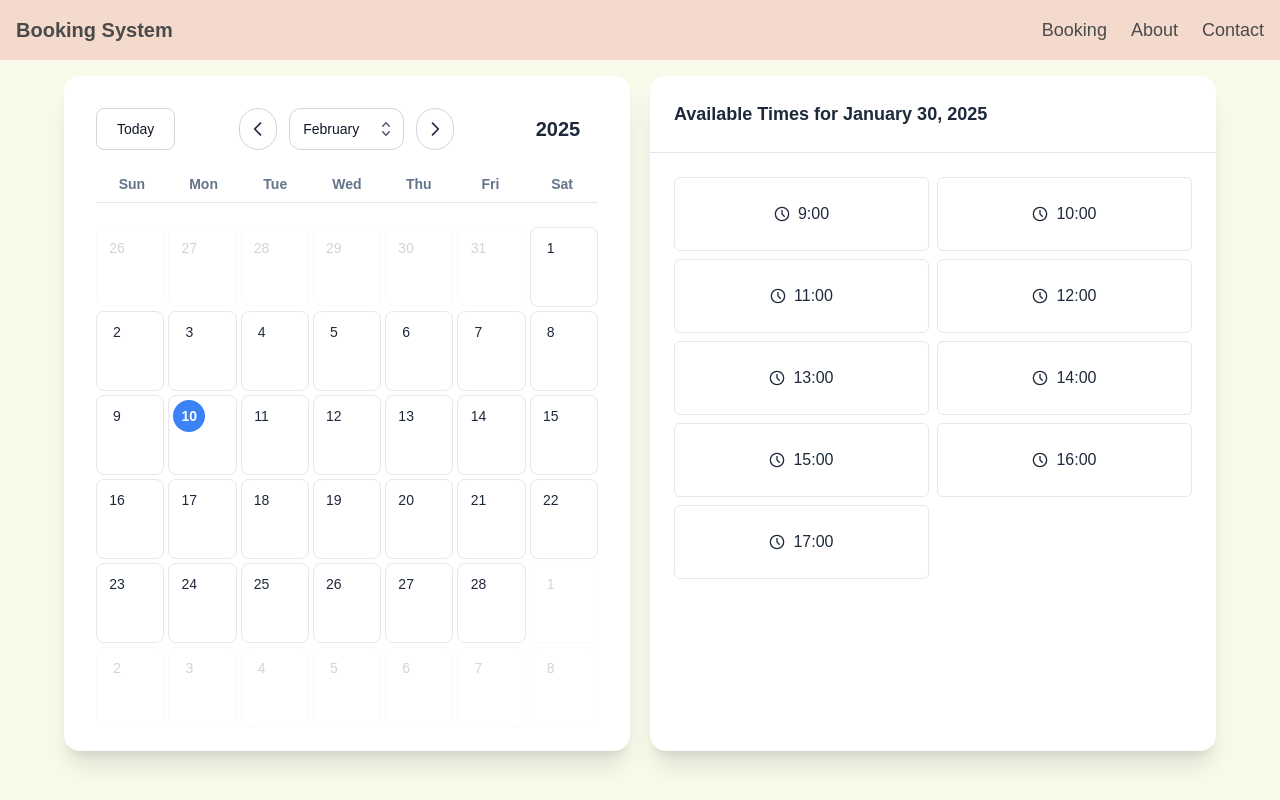
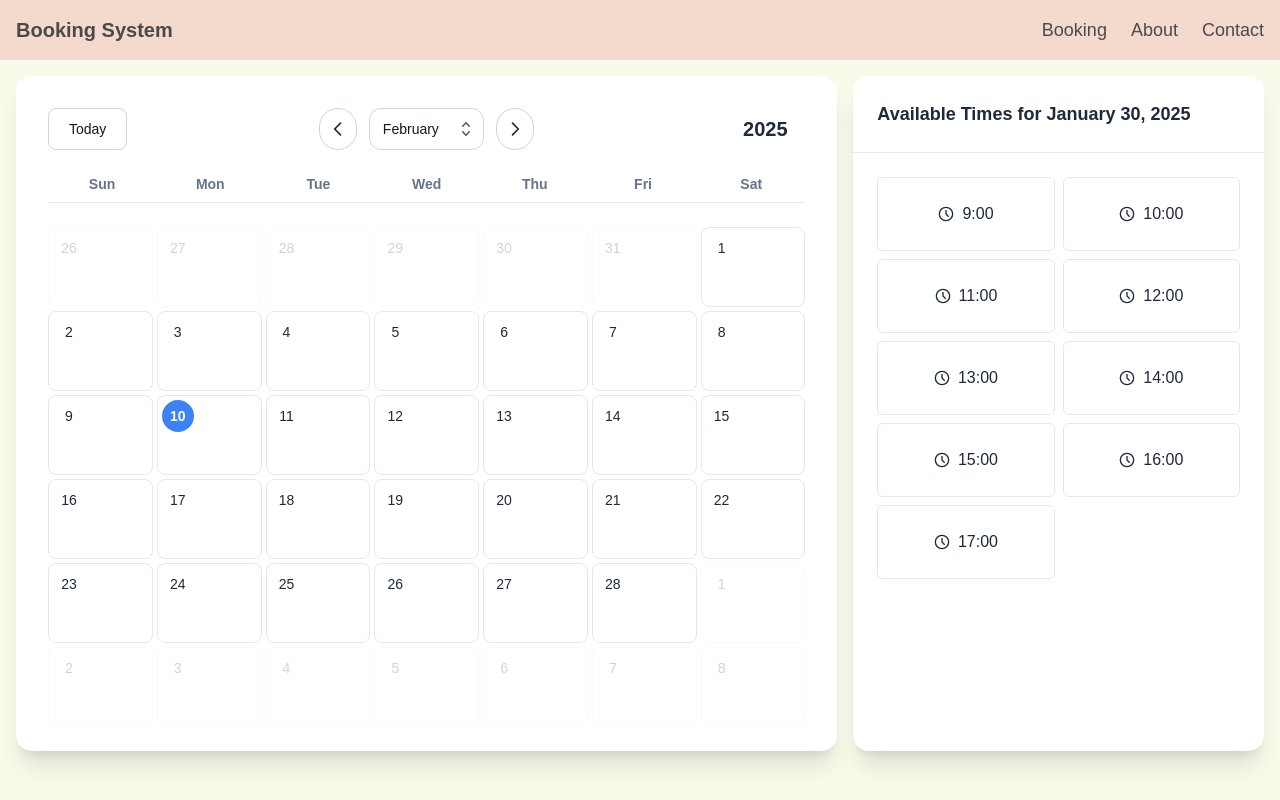
Before and after one commit to YiJieNG/booking-system-frontend, a Next.js app: page /booking in a window 1280 px wide. Both pictures are taken after a click on the element "30". Built offline with nearby package versions, Linux system fonts and the light colour scheme.

Commit message:
Fixed mobile layout for time slot picker

```diff
--- a/src/app/booking/page.js
+++ b/src/app/booking/page.js
@@ -1,4 +1,3 @@
-// app/booking/page.jsx
 "use client";
 
 import { useState } from "react";
@@ -35,18 +34,34 @@ export default function Booking() {
 
   return (
     <div className="h-full w-full p-4">
-      <div className="flex flex-col md:flex-row w-full max-w-6xl mx-auto gap-5">
-        <div className="w-full md:max-w-3xl">
+      <div className="container relative w-full mx-auto">
+        {/* Stack vertically on mobile, side by side on desktop */}
+        <div className="flex flex-col md:flex-row gap-4">
+          {/* Calendar container */}
+          <div
+            className={`transition-all duration-500 ease-in-out w-full ${
+              selectedDate ? "md:w-2/3" : "md:w-full"
+            }`}
+          >
             <MonthlyCalendar onClick={calendarDayOnClickHandler} />
           </div>
+
+          {/* Time slot selector container */}
+          <div
+            className={`transition-all duration-300 ease-in-out w-full ${
+              selectedDate
+                ? "md:w-1/3 opacity-100 translate-x-0"
+                : "md:w-0 opacity-0 h-0 md:h-auto pointer-events-none"
+            }`}
+          >
             {selectedDate && (
-          <div className="w-full md:max-w-3xl">
               <TimeSlotSelector
                 selectedDate={selectedDate}
                 onSelectTime={handleTimeSelection}
               />
+            )}
           </div>
-        )}
+        </div>
       </div>
     </div>
   );
--- a/src/app/components/MonthlyCalendar.js
+++ b/src/app/components/MonthlyCalendar.js
@@ -98,7 +98,7 @@ export const MonthlyCalendar = ({ onClick }) => {
   const monthDays = getDaysInMonth(currentDate.month, currentDate.year);
 
   return (
-    <div className="rounded-2xl bg-white pb-6 text-slate-800 shadow-xl max-w-3xl mx-auto">
+    <div className="rounded-2xl bg-white pb-6 text-slate-800 shadow-xl mx-auto">
       <div className="sticky -top-px z-50 w-full rounded-t-2xl bg-white px-5 pt-7 sm:px-8 sm:pt-8">
         <div className="mb-4 flex w-full flex-wrap items-center justify-between gap-1">
           <button
--- a/src/app/components/TimeSlotSelector.js
+++ b/src/app/components/TimeSlotSelector.js
@@ -1,7 +1,6 @@
 // components/TimeSlotSelector.jsx
 import React from "react";
 
-// Mock time slots - in a real app, these would likely come from an API
 const generateTimeSlots = () => {
   const slots = [];
   for (let hour = 9; hour <= 17; hour++) {
@@ -12,9 +11,9 @@ const generateTimeSlots = () => {
 
 export const TimeSlotSelector = ({ selectedDate, onSelectTime }) => {
   const timeSlots = generateTimeSlots();
-  //   rounded-2xl bg-white pb-6 text-slate-800 shadow-xl max-w-3xl mx-auto
+
   return (
-    <div className="h-full rounded-2xl bg-white pb-6 text-slate-800 shadow-xl transition-all duration-300 ease-in-out">
+    <div className="transform transition-all duration-500 ease-in-out rounded-2xl bg-white pb-6 text-slate-800 shadow-xl h-full">
       <div className="p-6 border-b">
         <h2 className="text-lg font-semibold">
           Available Times for {selectedDate}
```
Lines whose indentation alone changed are shown as unchanged.
